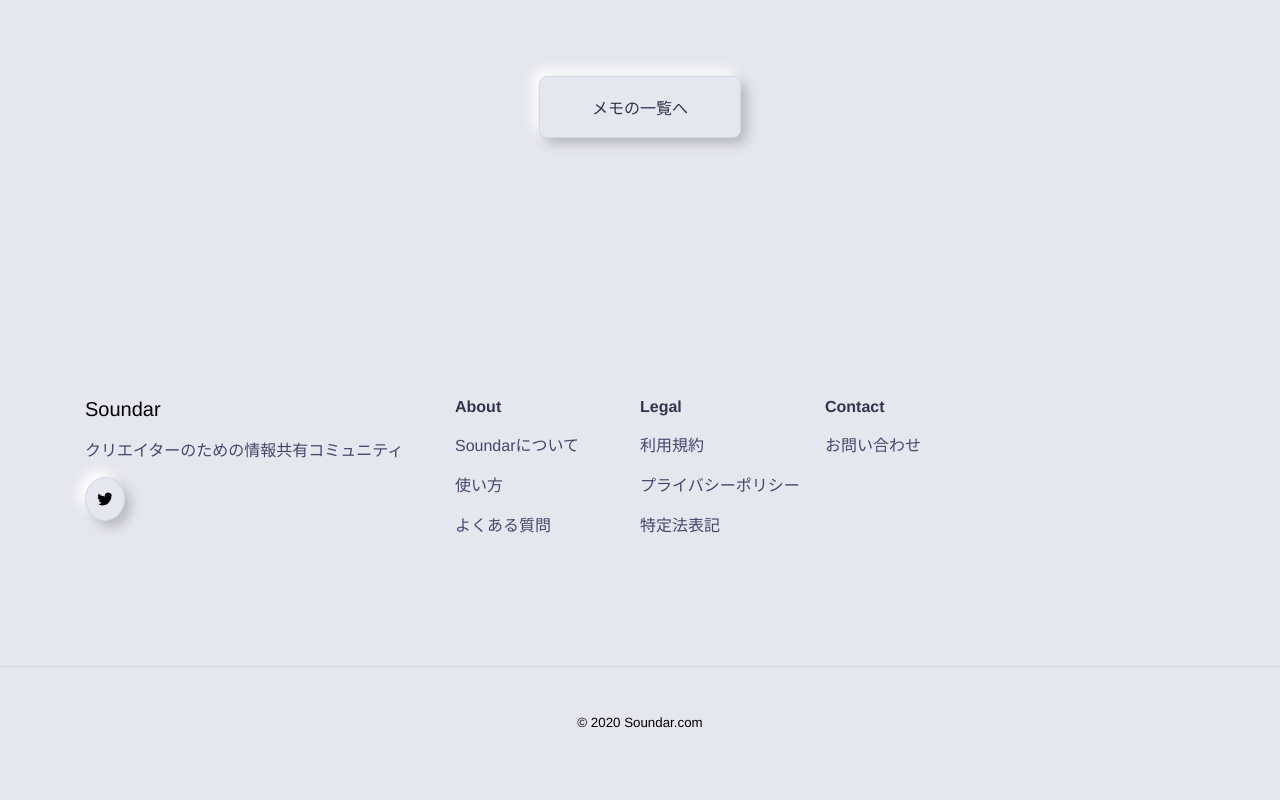
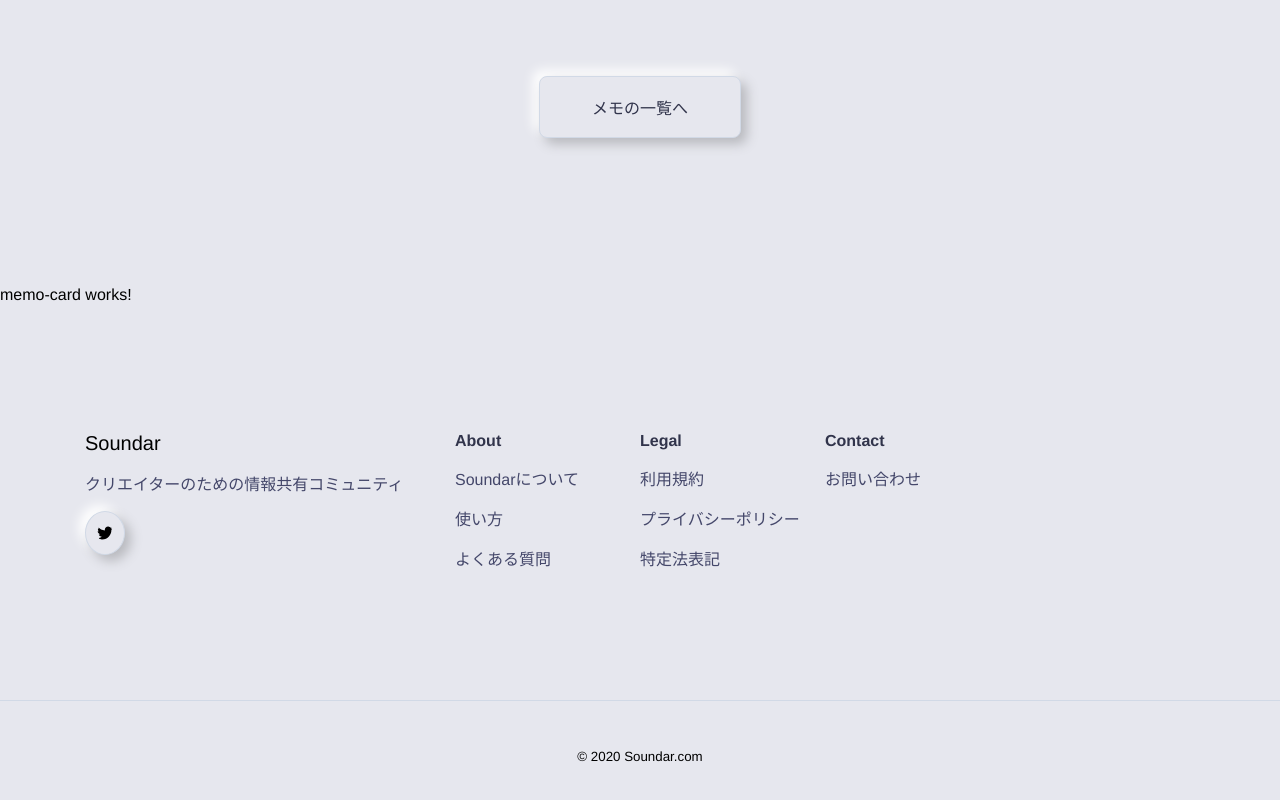
Before and after one commit to camp-team/Soundar, an Angular app: page / in a window 1280 px wide. Shown: the part 1671-2471 px from the top of the page. Before the commit the page ends 2449 px from the top, so only its background shows below. Built offline with nearby package versions, Linux system fonts and the light colour scheme.

Commit message:
memo-cardコンポーネントが読み込めたところまで #121

```diff
--- a/src/app/app.module.ts
+++ b/src/app/app.module.ts
@@ -10,7 +10,6 @@ import { MemoCardComponent } from './memo-card/memo-card.component';
 @NgModule({
   declarations: [
     AppComponent,
-    MemoCardComponent,
   ],
   imports: [
     BrowserModule,
--- a/src/app/memo-card/memo-card.component.ts
+++ b/src/app/memo-card/memo-card.component.ts
@@ -3,13 +3,10 @@ import { Component, OnInit } from '@angular/core';
 @Component({
   selector: 'app-memo-card',
   templateUrl: './memo-card.component.html',
-  styleUrls: ['./memo-card.component.scss']
+  styleUrls: ['./memo-card.component.scss'],
 })
 export class MemoCardComponent implements OnInit {
+  constructor() {}
 
-  constructor() { }
-
-  ngOnInit(): void {
-  }
-
+  ngOnInit(): void {}
 }
--- a/src/app/recent-memo/recent-memo.component.html
+++ b/src/app/recent-memo/recent-memo.component.html
@@ -5,5 +5,6 @@
   <div class="cardline"></div>
   <div class="square-button button">
     <p>メモの一覧へ</p>
+
   </div>
 </div>
--- a/src/app/top/top.component.html
+++ b/src/app/top/top.component.html
@@ -1,2 +1,3 @@
 <app-hero></app-hero>
 <app-recent-memo></app-recent-memo>
+<app-memo-card></app-memo-card>
```
Also changed, not shown: src/app/top/top.module.ts (+7 -1 lines).
